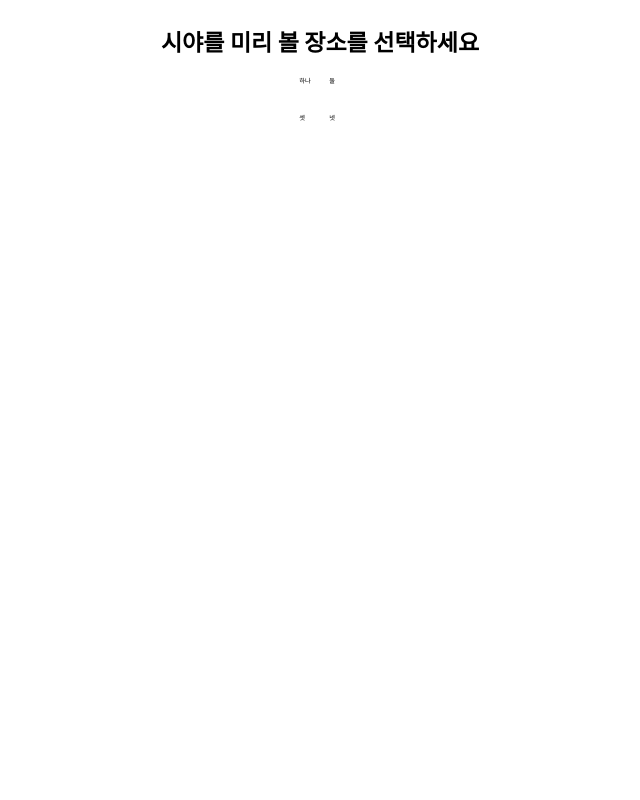
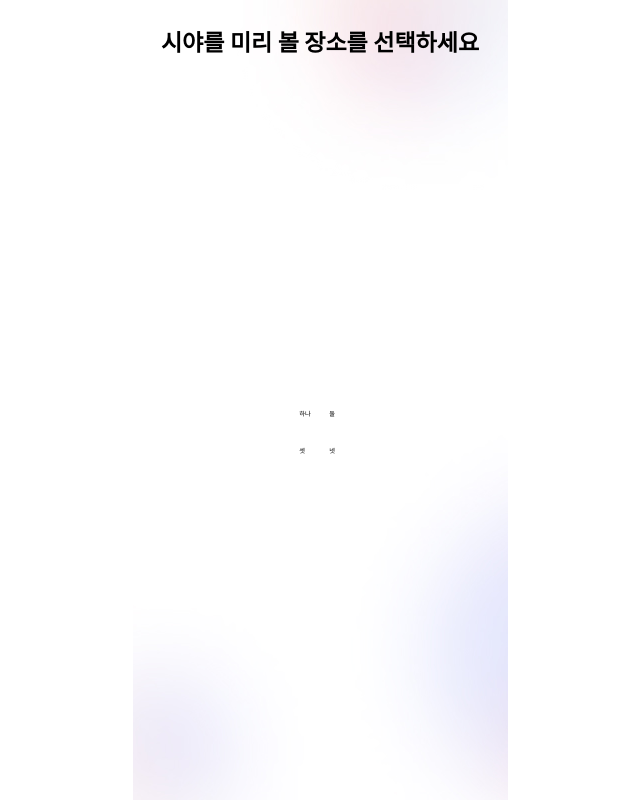
Before and after one commit to ConcertPreviews/see-saw-web, a Next.js app: page /select-place in a window 1280 px wide. Shown: the whole page, without its empty margins (320-960 px from the left). Built offline with nearby package versions, Linux system fonts and the light colour scheme.

Commit message:
feat : 장소 선택 페이지 배경 추가

```diff
--- a/src/app/select-place/page.tsx
+++ b/src/app/select-place/page.tsx
@@ -4,6 +4,7 @@ import styled from 'styled-components';
 
 const SelectPlacePage = () => {
   return (
+    <>
       <SelPlaceWrapper>
         <header>
           <Title>시야를 미리 볼 장소를 선택하세요</Title>
@@ -15,6 +16,7 @@ const SelectPlacePage = () => {
           <div>넷</div>
         </PlaceImgContainer>
       </SelPlaceWrapper>
+    </>
   );
 };
 
@@ -25,8 +27,12 @@ const SelPlaceWrapper = styled.section`
   flex-direction: column;
   gap: 3.3rem;
 
+  width: 100%;
+  height: 100dvh;
+
   align-items: center;
-  margin-top: 4.2rem;
+  padding-top: 4.2rem;
+  background-image: url('/images/MainBackground.jpg');
 `;
 
 const Title = styled.h1`
```
Also changed, not shown: public/images/MainBackground.jpg (added). Lines whose indentation alone changed are shown as unchanged.
